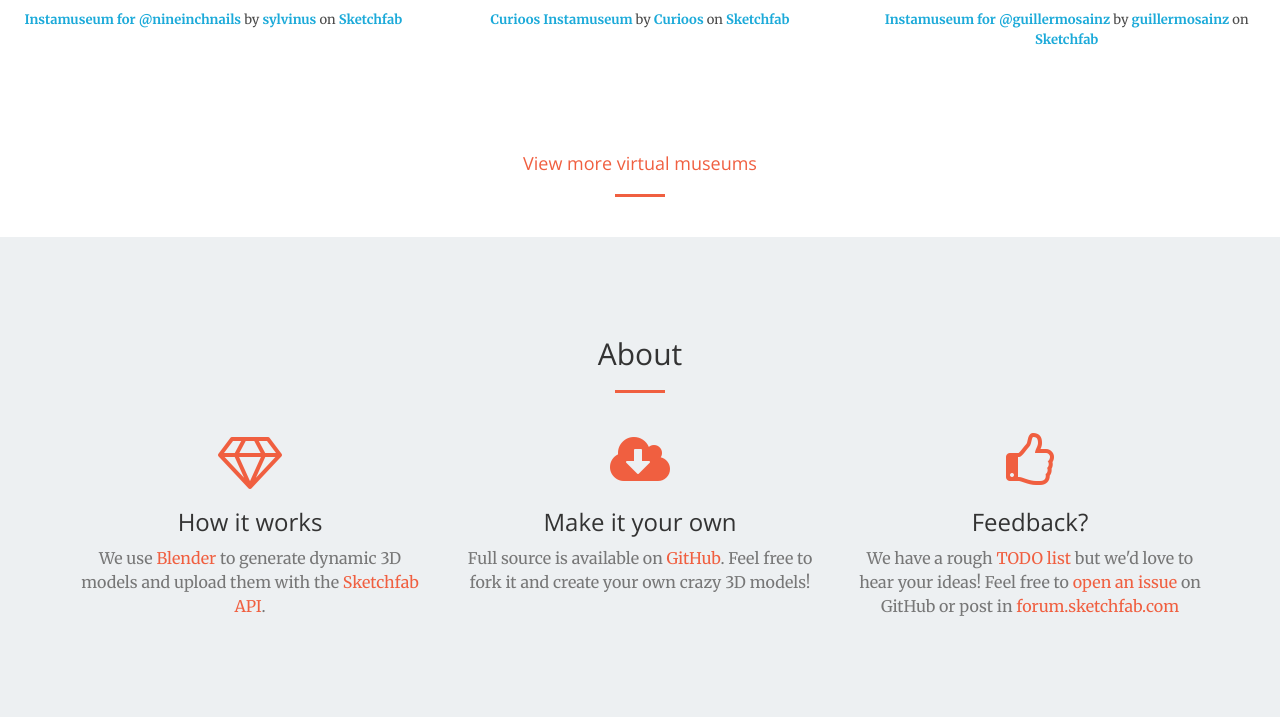
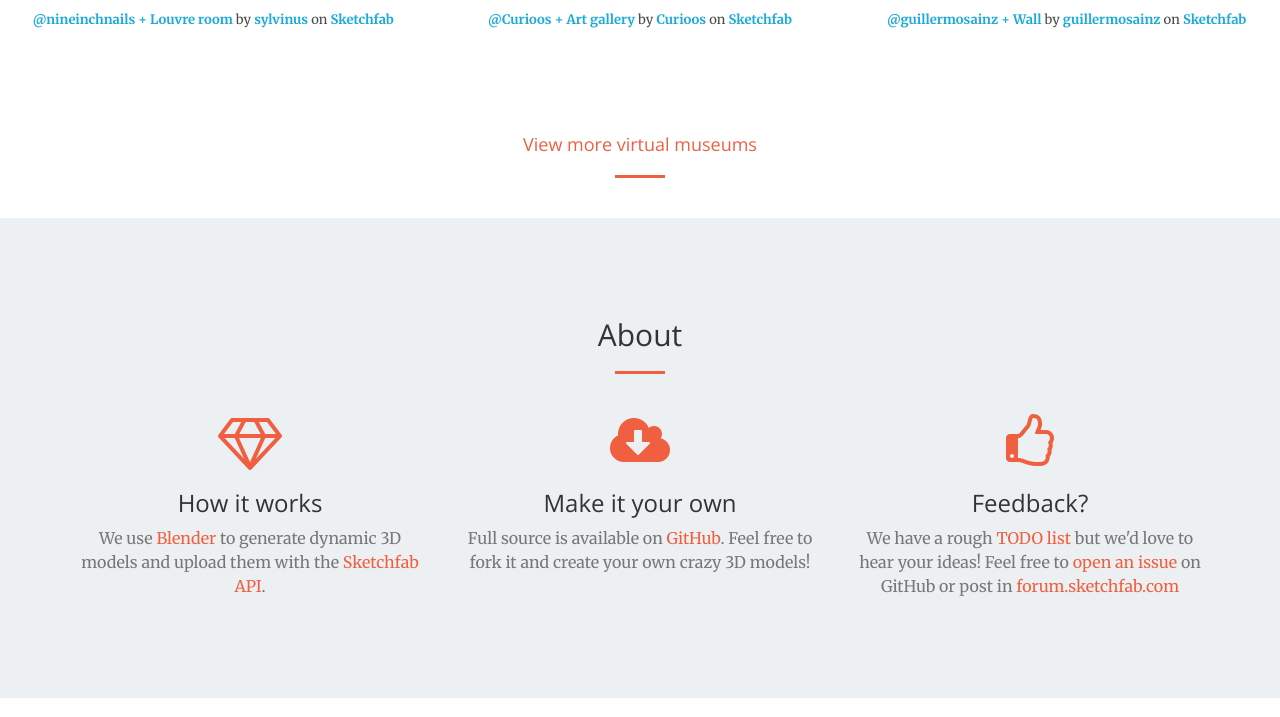
Before and after one commit to sylvinus/imgfab, a Flask app: template templates/instamuseum/index.html in a window 1280 px wide. Shown: the part 1976-2693 px from the top of the page. Run offline with Flask 2, Linux system fonts and the light colour scheme; the template is opened without the code that fills it, so the values that code supplies are empty; some libraries are stand-ins or nearby versions.

Commit message:
layout names

```diff
--- a/templates/instamuseum/index.html
+++ b/templates/instamuseum/index.html
@@ -185,7 +185,7 @@
                     <iframe width="95%" height="300" src="https://sketchfab.com/models/1818b9668c6d4da9b50bc83e45725311/embed" frameborder="0" allowfullscreen mozallowfullscreen="true" webkitallowfullscreen="true" onmousewheel=""></iframe>
 
                     <p style="font-size: 13px; font-weight: normal; margin: 5px; color: #4A4A4A;">
-    <a href="https://sketchfab.com/models/1818b9668c6d4da9b50bc83e45725311?utm_medium=embed&utm_source=website&utm_campain=share-popup" target="_blank" style="font-weight: bold; color: #1CAAD9;">Instamuseum for @nineinchnails</a>
+    <a href="https://sketchfab.com/models/1818b9668c6d4da9b50bc83e45725311?utm_medium=embed&utm_source=website&utm_campain=share-popup" target="_blank" style="font-weight: bold; color: #1CAAD9;">@nineinchnails + Louvre room</a>
     by <a href="https://sketchfab.com/sylvinus?utm_medium=embed&utm_source=website&utm_campain=share-popup" target="_blank" style="font-weight: bold; color: #1CAAD9;">sylvinus</a>
     on <a href="https://sketchfab.com?utm_medium=embed&utm_source=website&utm_campain=share-popup" target="_blank" style="font-weight: bold; color: #1CAAD9;">Sketchfab</a>
 </p>
@@ -196,7 +196,7 @@
 
                 <p style="font-size: 13px; font-weight: normal; margin: 5px; color: #4A4A4A;">
 
-                <a href="https://sketchfab.com/models/31ef875e1b004d26a2d6e8d1b545116b?utm_medium=embed&utm_source=website&utm_campain=share-popup" target="_blank" style="font-weight: bold; color: #1CAAD9;">Curioos Instamuseum</a>
+                <a href="https://sketchfab.com/models/31ef875e1b004d26a2d6e8d1b545116b?utm_medium=embed&utm_source=website&utm_campain=share-popup" target="_blank" style="font-weight: bold; color: #1CAAD9;">@Curioos + Art gallery</a>
                 by <a href="https://sketchfab.com/Curioos?utm_medium=embed&utm_source=website&utm_campain=share-popup" target="_blank" style="font-weight: bold; color: #1CAAD9;">Curioos</a>
                 on <a href="https://sketchfab.com?utm_medium=embed&utm_source=website&utm_campain=share-popup" target="_blank" style="font-weight: bold; color: #1CAAD9;">Sketchfab</a>
 
@@ -208,7 +208,7 @@
                     <iframe width="95%" height="300" src="https://sketchfab.com/models/0bc0dc5c4fc74e6f8795d68388ecec5a/embed" frameborder="0" allowfullscreen mozallowfullscreen="true" webkitallowfullscreen="true" onmousewheel=""></iframe>
 
                     <p style="font-size: 13px; font-weight: normal; margin: 5px; color: #4A4A4A;">
-        <a href="https://sketchfab.com/models/0bc0dc5c4fc74e6f8795d68388ecec5a?utm_medium=embed&utm_source=website&utm_campain=share-popup" target="_blank" style="font-weight: bold; color: #1CAAD9;">Instamuseum for @guillermosainz</a>
+        <a href="https://sketchfab.com/models/0bc0dc5c4fc74e6f8795d68388ecec5a?utm_medium=embed&utm_source=website&utm_campain=share-popup" target="_blank" style="font-weight: bold; color: #1CAAD9;">@guillermosainz + Wall</a>
     by <a href="https://sketchfab.com/guillermosainz?utm_medium=embed&utm_source=website&utm_campain=share-popup" target="_blank" style="font-weight: bold; color: #1CAAD9;">guillermosainz</a>
     on <a href="https://sketchfab.com?utm_medium=embed&utm_source=website&utm_campain=share-popup" target="_blank" style="font-weight: bold; color: #1CAAD9;">Sketchfab</a>
 </p>
```
